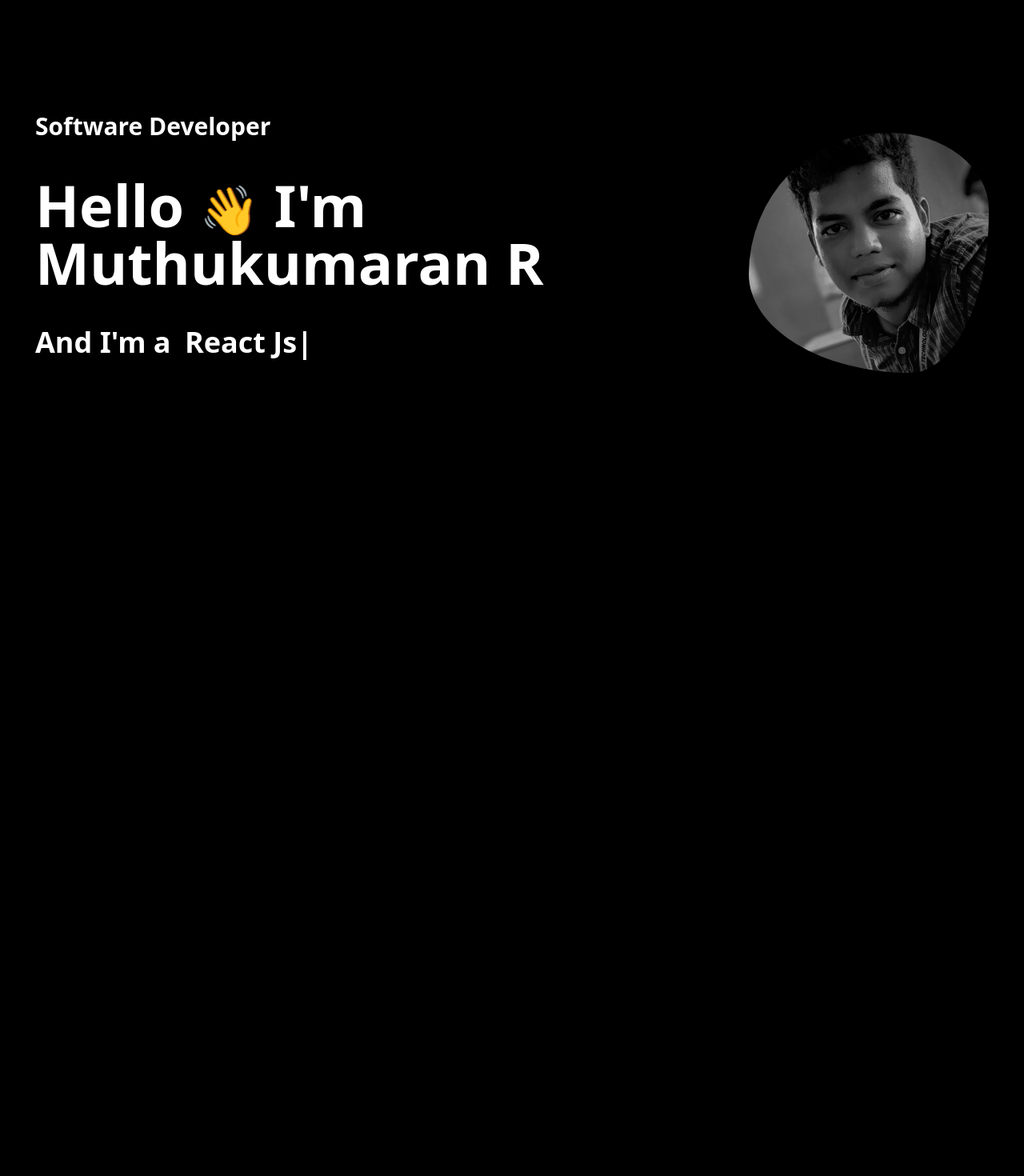
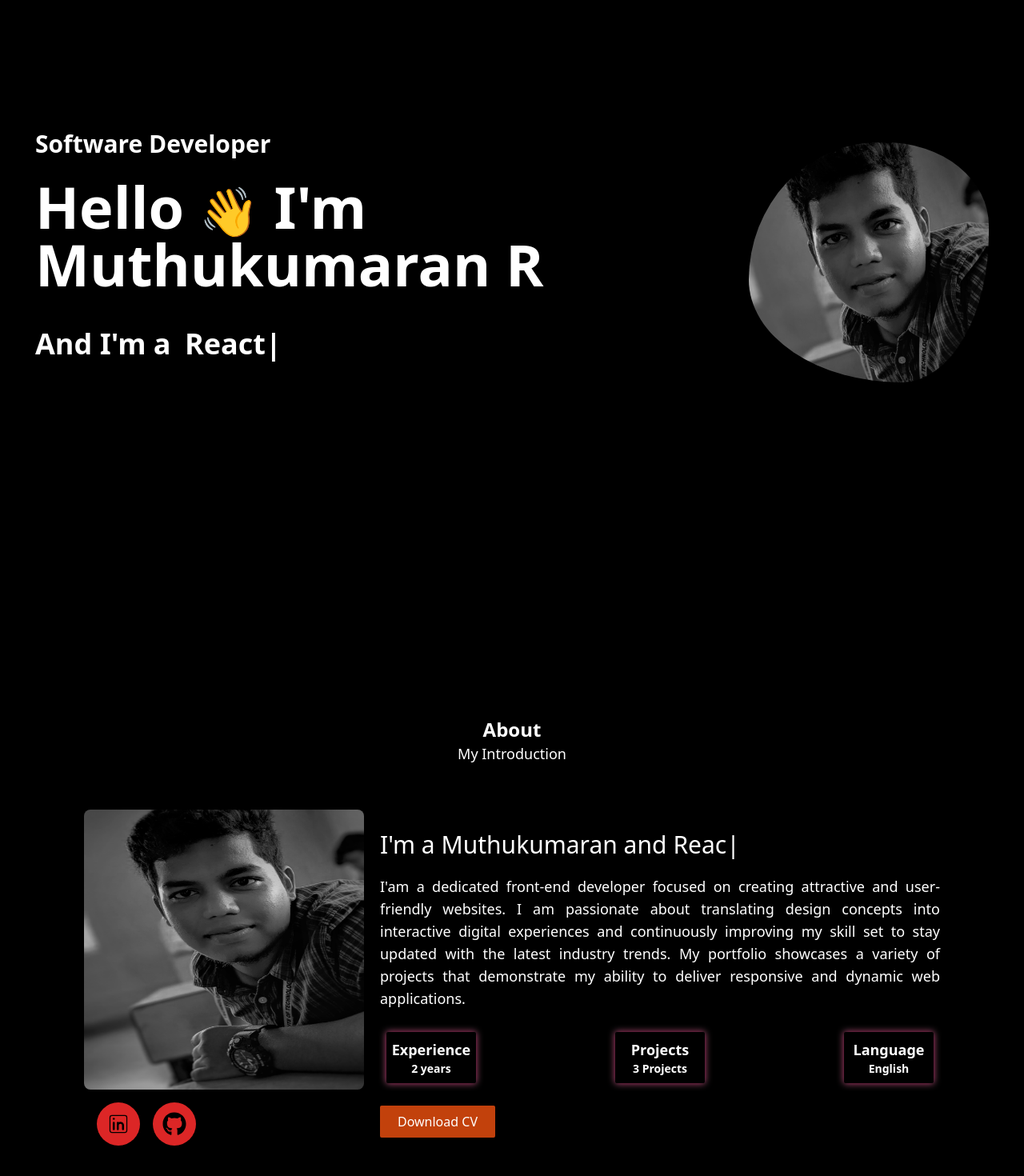
Before and after one commit to muthu050700/Muthukumaran-R-Protfolio, a React (Vite) app: page / in a window 1280 px wide. Shown: the part 100-1570 px from the top of the page at 80% size. Before the commit the page ends 800 px from the top, so only its background shows below. Built offline with nearby package versions, Linux system fonts and the light colour scheme.

Commit message:
added some new css

```diff
--- a/src/Components/About.jsx
+++ b/src/Components/About.jsx
@@ -1,13 +1,29 @@
 import { ReactTyped } from "react-typed";
+import { CiLinkedin } from "react-icons/ci";
+import { FaGithub } from "react-icons/fa";
+import SocialIcons from "./SocialIcons";
 const About = () => {
   return (
-    <div className=" text-white flex flex-col justify-between items-center md:flex-row md:mt-36 max-w-[1224px] mx-auto px-4 mt-8">
-      <div className="">
+    <div className=" text-white h-screen md:flex justify-center flex-col">
+      <div className="flex flex-col justify-center items-center mt-28 m-10">
+        <h1 className="font-bold text-2xl">About</h1>
+        <p className=" font-normal text-lg">My Introduction</p>
+      </div>
+      <div className=" flex flex-col gap-5 justify-between md:items-center md:flex-row md:mt-4 max-w-[1224px] mx-auto px-4">
+        <div className="flex flex-col">
           <img
             src="./assets/profile-img.jpeg"
             alt="img"
             className="w-[250px] h-[200px] md:w-[350px] md:h-[350px] rounded-lg"
           />
+          <div className="flex gap-4 m-4 w-full">
+            <SocialIcons text={"LinkedIn"}>
+              <CiLinkedin size={30} className=" cursor-pointer " />
+            </SocialIcons>
+            <SocialIcons text={"Github"}>
+              <FaGithub size={30} className=" cursor-pointer " />
+            </SocialIcons>
+          </div>
         </div>
         <div className="flex flex-col justify-center gap-5">
           <h3 className="lg:text-3xl md:text-2xl text-[18px]">
@@ -20,15 +36,16 @@ const About = () => {
               loop
             />
           </h3>
-        <p className="text-justify md:w-[700px] text-lg">
-          I am a dedicated front-end developer focused on creating attractive
+          <p className="text-justify md:w-[700px] text-lg leading-7">
+            I'am a dedicated front-end developer focused on creating attractive
             and user-friendly websites. I am passionate about translating design
             concepts into interactive digital experiences and continuously
             improving my skill set to stay updated with the latest industry
-          trends. My portfolio showcases a variety of projects that demonstrate
-          my ability to deliver responsive and dynamic web applications.
+            trends. My portfolio showcases a variety of projects that
+            demonstrate my ability to deliver responsive and dynamic web
+            applications.
           </p>
-        <div className="flex flex-wrap justify-evenly">
+          <div className="flex flex-wrap justify-between">
             <div className="relative m-2">
               <div className=" absolute bg-pink-700 blur-sm -inset-0.3 border border-white w-28 h-16  rounded-sm  "></div>
               <div className=" relative flex flex-col justify-center items-center bg-black w-28 h-16 rounded-sm">
@@ -58,6 +75,7 @@ const About = () => {
           </div>
         </div>
       </div>
+    </div>
   );
 };
 
--- a/src/Components/Body.jsx
+++ b/src/Components/Body.jsx
@@ -1,12 +1,13 @@
 import { Outlet } from "react-router-dom";
 import Header from "./Header";
 import Home from "./Home";
+import About from "./About";
 const Body = () => {
   return (
     <>
       <Header />
-      {/* <Home /> */}
-      <Outlet />
+      <Home />
+      <About />
     </>
   );
 };
--- a/src/Components/Header.jsx
+++ b/src/Components/Header.jsx
@@ -9,11 +9,9 @@ const Header = () => {
   };
   const { pathname } = useLocation();
   return (
-    <div className=" h-24 flex justify-between items-center text-white w-full max-w-[1224px] mx-auto  ">
+    <div className=" fixed z-10 bg-black h-24 flex justify-between items-center text-white w-full  mx-auto top-0 ">
       <div className="animate__animated animate__fadeInDown animate__delay-1s h-24 flex justify-between items-center text-white w-full max-w-[1224px] mx-auto">
-        <h1 className="font-bold text-xl px-3 md:text-2xl ml-6">
-          Muthukumaran.
-        </h1>
+        <h1 className="font-bold text-xl px-3 md:text-2xl">Muthukumaran.</h1>
         <ul className="md:flex gap-8 hidden px-4">
           <li>
             <Link
@@ -74,7 +72,7 @@ const Header = () => {
       </div>
       <div
         onClick={handleNav}
-        className="block md:hidden m-4 animate__animated animate__fadeInDown animate__delay-1s mr-6"
+        className=" md:hidden m-4 animate__animated animate__fadeInDown animate__delay-1s mr-6 z-20"
       >
         {showNav ? <MdClose size={30} /> : <RiMenu3Line size={30} />}
       </div>
@@ -90,12 +88,12 @@ const Header = () => {
           <h1 className="font-bold text-white mt-8 pl-4 text-xl">
             Muthukumaran.
           </h1>
-          <div
+          {/* <div
             onClick={handleNav}
             className="absolute right-0 top-[14px] md:hidden m-4 "
           >
             {showNav ? <MdClose size={30} /> : ""}
-          </div>
+          </div> */}
         </div>
 
         <ul className="pt-12 gap-8 uppercase p-4 text-white flex flex-col items-center">
--- a/src/Components/Home.jsx
+++ b/src/Components/Home.jsx
@@ -2,10 +2,10 @@ import { ReactTyped } from "react-typed";
 import { Fade } from "react-awesome-reveal";
 const Home = () => {
   return (
-    <div className=" text-white flex flex-col justify-between items-center md:flex-row md:mt-36 max-w-[1224px] mx-auto px-4 mt-8">
+    <div className=" mt-28 text-white flex flex-col justify-between items-center md:flex-row md:mt-4 max-w-[1224px] mx-auto px-4  h-screen">
       {/* <Fade direction="left" delay={1} duration={2000} className=" "> */}
-      <div className="flex flex-col md:gap-6">
-        <p className="font-bold text-lg md:text-3xl pb-5 animate__animated animate__fadeInDown animate__delay-1s">
+      <div className="flex flex-col flex-1 md:gap-6 justify-center">
+        <p className="font-bold items-start text-lg md:text-3xl animate__animated animate__fadeInDown animate__delay-1s">
           Software Developer
         </p>
         <h2
@@ -36,7 +36,7 @@ const Home = () => {
       </div>
       {/* </Fade> */}
       <Fade direction="right" delay={1000} duration={1000}>
-        <div className=" blob mt-6">
+        <div className=" blob mt-6 w-16">
           {/* <img src="./assets/profile-img.jpeg" alt="img" className="" /> */}
         </div>
       </Fade>
--- /dev/null
+++ b/src/Components/SocialIcons.jsx
@@ -0,0 +1,31 @@
+import React from "react";
+
+import { useRef, useState } from "react";
+const SocialIcons = ({ text, children }) => {
+  const [hovered, setHovered] = useState(false);
+  const ref = useRef(null);
+  return (
+    <div
+      className="flex items-center bg-red-600 px-3 py-3 text-black rounded-full"
+      onMouseEnter={() => setHovered(true)}
+      onMouseLeave={() => setHovered(false)}
+    >
+      <div
+        className={`${hovered && "bg-orange-600 text-blue-900 rounded-full"} `}
+      >
+        {children}
+      </div>
+
+      <div
+        style={{ width: hovered ? ref.current.offsetWidth || 0 : 0 }}
+        className="  overflow-x-hidden transition-all duration-500 ease-out bg-white "
+      >
+        <span ref={ref} className=" text-black pl-1 pr-3  ">
+          {text}
+        </span>
+      </div>
+    </div>
+  );
+};
+
+export default SocialIcons;
```
Lines whose indentation alone changed are shown as unchanged.
